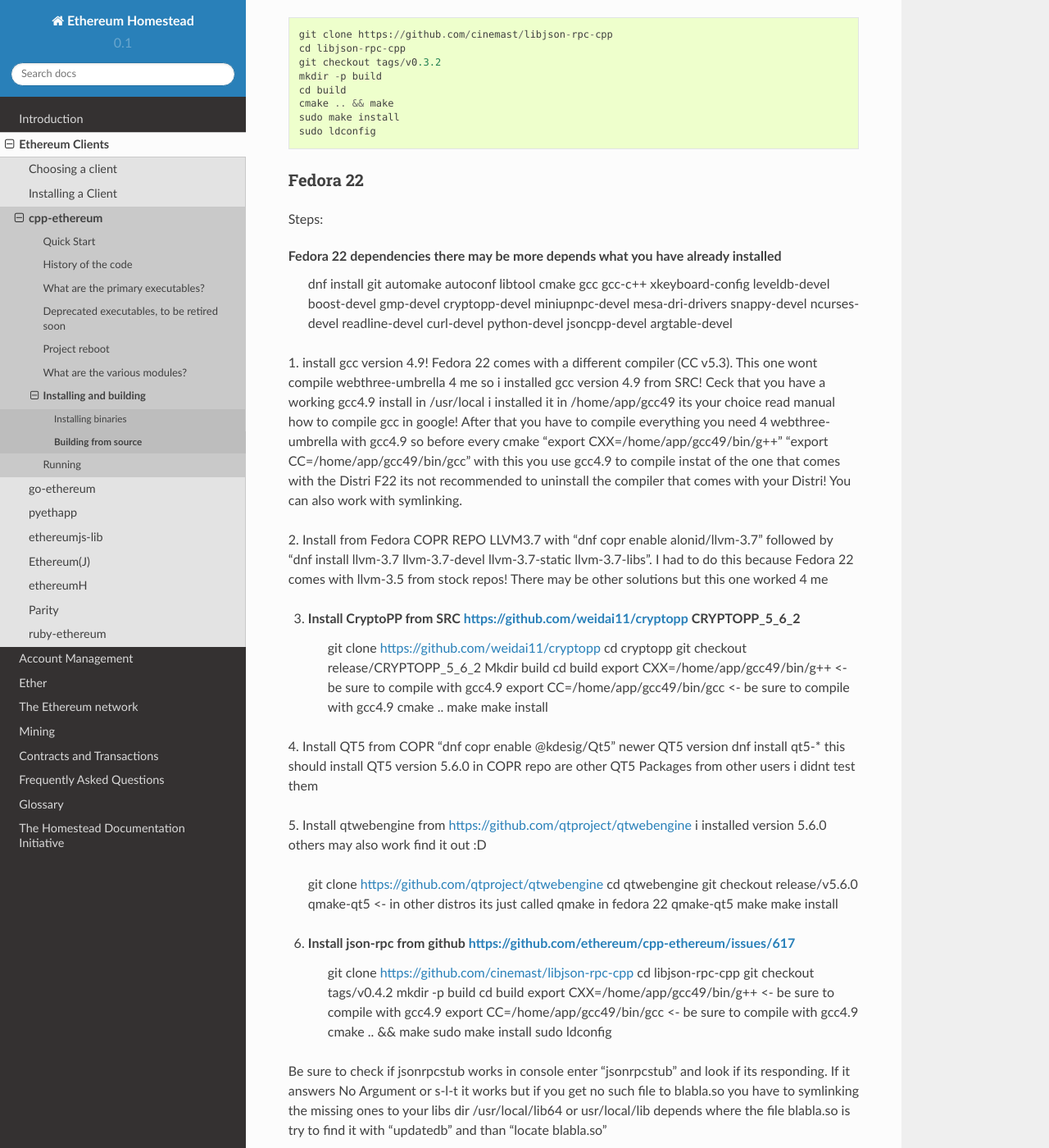
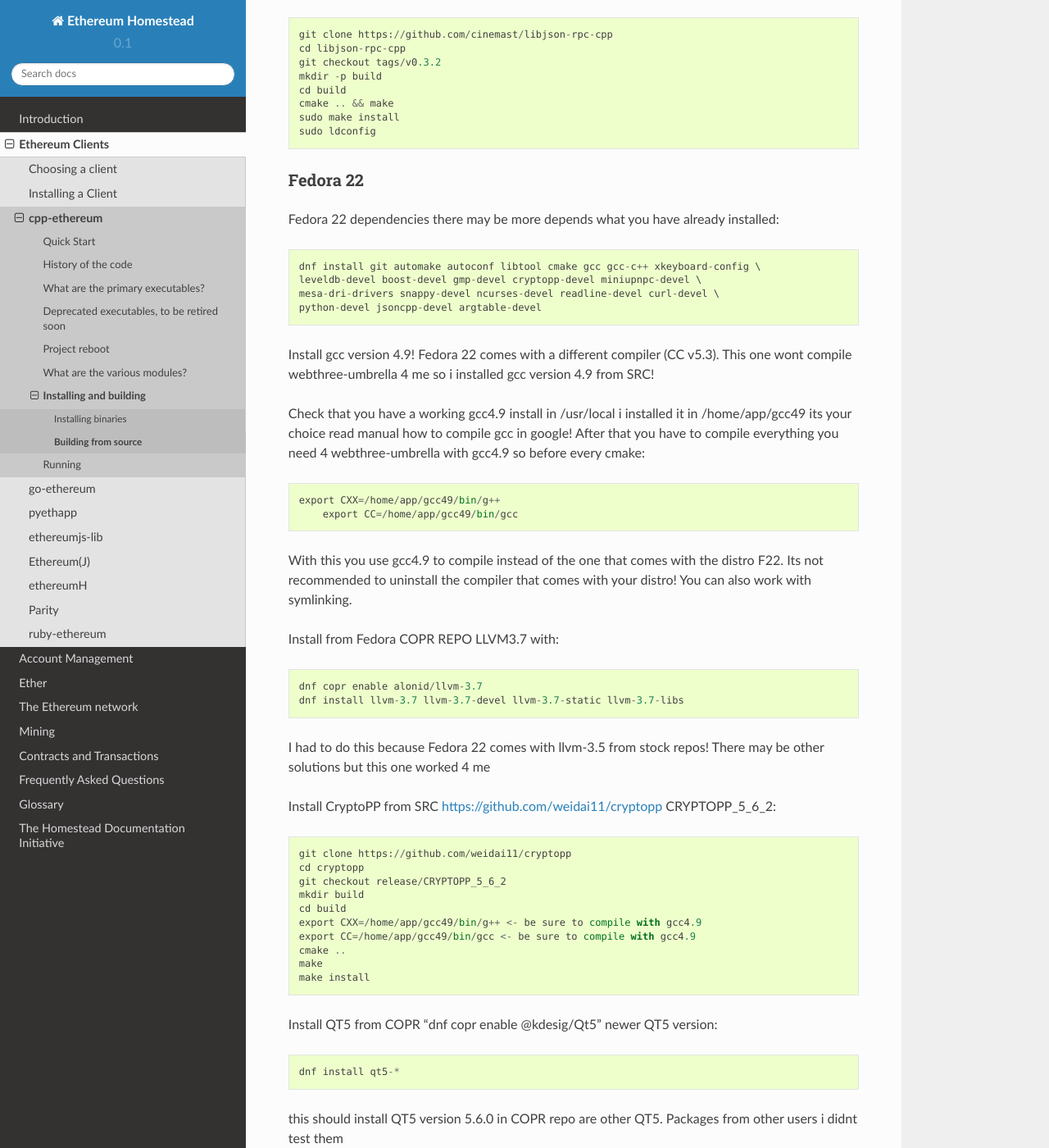
Before and after one commit to ethereum/homestead-guide, a Sphinx documentation site: the page built from source/ethereum-clients/cpp-ethereum/building-from-source/linux.rst, in a window 1280 px wide and 1400 px high, scrolled down 3691 px. Shown: the whole window at 82% size. Built offline with Sphinx 7.4.7 and the Read the Docs theme 2.0.0, drawn with Linux system fonts in a browser that asks for light colours; some of the changed text lies outside the part shown.

Commit message:
Various little markup edits to get warning-free and consistent. Added tflux99 to the credits for his Fedora 22 instructions.

```diff
--- a/source/ethereum-clients/cpp-ethereum/building-from-source/linux.rst
+++ b/source/ethereum-clients/cpp-ethereum/building-from-source/linux.rst
@@ -197,74 +197,87 @@
 
 Fedora 22
 --------------------------------------------------------------------------------
-Steps: ::
 
-Fedora 22 dependencies there may be more depends what you have already installed
+Fedora 22 dependencies there may be more depends what you have already installed: ::
+
     dnf install git automake autoconf libtool cmake gcc gcc-c++ xkeyboard-config \
     leveldb-devel boost-devel gmp-devel cryptopp-devel miniupnpc-devel \
     mesa-dri-drivers snappy-devel ncurses-devel readline-devel curl-devel \
     python-devel jsoncpp-devel argtable-devel
 
-1. install gcc version 4.9! Fedora 22 comes with a different compiler (CC v5.3).
+Install gcc version 4.9! Fedora 22 comes with a different compiler (CC v5.3).
 This one wont compile webthree-umbrella 4 me so i installed gcc version 4.9 from SRC!
-Ceck that you have a working gcc4.9 install in /usr/local i installed it in
+
+Check that you have a working gcc4.9 install in /usr/local i installed it in
 /home/app/gcc49 its your choice read manual how to compile gcc in google! After that
 you have to compile everything you need 4 webthree-umbrella with gcc4.9 so before
-every cmake "export CXX=/home/app/gcc49/bin/g++" "export CC=/home/app/gcc49/bin/gcc"
-with this you use gcc4.9 to compile instat of the one that comes with the Distri F22
-its not recommended to uninstall the compiler that comes with your Distri! You can
-also work with symlinking.
+every cmake: ::
 
-2. Install from Fedora COPR REPO LLVM3.7 with "dnf copr enable alonid/llvm-3.7"
-followed by "dnf install llvm-3.7 llvm-3.7-devel llvm-3.7-static llvm-3.7-libs".
+    export CXX=/home/app/gcc49/bin/g++
+	export CC=/home/app/gcc49/bin/gcc
+
+With this you use gcc4.9 to compile instead of the one that comes with the
+distro F22.  Its not recommended to uninstall the compiler that comes with your
+distro! You can also work with symlinking.
+
+Install from Fedora COPR REPO LLVM3.7 with: ::
+
+    dnf copr enable alonid/llvm-3.7
+    dnf install llvm-3.7 llvm-3.7-devel llvm-3.7-static llvm-3.7-libs
+
 I had to do this because Fedora 22 comes with llvm-3.5 from stock repos! There
 may be other solutions but this one worked 4 me
 
-3. Install CryptoPP from SRC https://github.com/weidai11/cryptopp CRYPTOPP_5_6_2
-	git clone https://github.com/weidai11/cryptopp
-	cd cryptopp
-	git checkout release/CRYPTOPP_5_6_2
-	Mkdir build
-	cd build
-	export CXX=/home/app/gcc49/bin/g++ <- be sure to compile with gcc4.9
-	export CC=/home/app/gcc49/bin/gcc <- be sure to compile with gcc4.9
-	cmake ..
-	make
-	make install
+Install CryptoPP from SRC https://github.com/weidai11/cryptopp CRYPTOPP_5_6_2: ::
 
-4. Install QT5 from COPR "dnf copr enable @kdesig/Qt5" newer QT5 version
-dnf install qt5-* this should install QT5 version 5.6.0 in COPR repo are other QT5
-Packages from other users i didnt test them
+    git clone https://github.com/weidai11/cryptopp
+    cd cryptopp
+    git checkout release/CRYPTOPP_5_6_2
+    mkdir build
+    cd build
+    export CXX=/home/app/gcc49/bin/g++ <- be sure to compile with gcc4.9
+    export CC=/home/app/gcc49/bin/gcc <- be sure to compile with gcc4.9
+    cmake ..
+    make
+    make install
 
-5. Install qtwebengine from https://github.com/qtproject/qtwebengine i installed
-version 5.6.0 others may also work find it out :D
-	git clone https://github.com/qtproject/qtwebengine
-	cd qtwebengine
-	git checkout release/v5.6.0
-	qmake-qt5 <- in other distros its just called qmake in fedora 22 qmake-qt5
-	make
-	make install
+Install QT5 from COPR "dnf copr enable @kdesig/Qt5" newer QT5 version: ::
 
-6. Install json-rpc from github https://github.com/ethereum/cpp-ethereum/issues/617
-    	git clone https://github.com/cinemast/libjson-rpc-cpp
-    	cd libjson-rpc-cpp
-    	git checkout tags/v0.4.2
-    	mkdir -p build
-    	cd build
-	export CXX=/home/app/gcc49/bin/g++ <- be sure to compile with gcc4.9
-	export CC=/home/app/gcc49/bin/gcc <- be sure to compile with gcc4.9
-    	cmake .. && make
-    	sudo make install
-    	sudo ldconfig
+    dnf install qt5-*
+
+this should install QT5 version 5.6.0 in COPR repo are other QT5.  Packages from other users i didnt test them
+
+Install qtwebengine from https://github.com/qtproject/qtwebengine i installed
+version 5.6.0 others may also work find it out :D ::
+
+    git clone https://github.com/qtproject/qtwebengine
+    cd qtwebengine
+    git checkout release/v5.6.0
+    qmake-qt5 <- in other distros its just called qmake in fedora 22 qmake-qt5
+    make
+    make install
+
+Install json-rpc from github https://github.com/ethereum/cpp-ethereum/issues/617: ::
+
+    git clone https://github.com/cinemast/libjson-rpc-cpp
+    cd libjson-rpc-cpp
+    git checkout tags/v0.4.2
+    mkdir -p build
+    cd build
+    export CXX=/home/app/gcc49/bin/g++ <- be sure to compile with gcc4.9
+    export CC=/home/app/gcc49/bin/gcc <- be sure to compile with gcc4.9
+    cmake .. && make
+    sudo make install
+    sudo ldconfig
 
 Be sure to check if jsonrpcstub works in console enter "jsonrpcstub" and look if its responding.
 If it answers No Argument or s-l-t it works but if you get no such file to blabla.so you have to
 symlinking the missing ones to your libs dir /usr/local/lib64 or usr/local/lib depends where the
 file blabla.so is try to find it with "updatedb" and than "locate blabla.so"
 
-7. Try to compile now it should work if not there a missing symlinks cause of no such file easyfix
+Try to compile now it should work if not there a missing symlinks cause of no such file easyfix
 or there are some missing Packages try to find them with dnf like this "dnf search packname*" or
-"dnf list packname*" all i can say its not a 5 min compile of webthree-umbrella njoy Tflux99: ::
+"dnf list packname*" all i can say its not a 5 min compile of webthree-umbrella enjoy Tflux99.
 
 
 Installing dependencies for openSUSE
@@ -276,12 +289,12 @@
 First install dependencies provided by the main repos: ::
 
     zypper in git automake autoconf libtool cmake gcc gcc-c++ \
-	xkeyboard-config leveldb-devel boost-devel gmp-devel \
-	cryptopp-devel libminiupnpc-devel libqt5-qtbase-common-devel \
-	libqt5-qtdeclarative-devel libQTWebKit-devel libqt5-qtwebengine-devel \
-	libQt5Concurrent-devel Mesa ncurses-devel readline-devel libcurl-devel \
-	llvm llvm-clang llvm-clang-devel llvm-devel libLLVM binutils \
-	libmicrohttp-devel jsoncpp-devel opencl-headers-1.2 zlib-devel
+        xkeyboard-config leveldb-devel boost-devel gmp-devel \
+        cryptopp-devel libminiupnpc-devel libqt5-qtbase-common-devel \
+        libqt5-qtdeclarative-devel libQTWebKit-devel libqt5-qtwebengine-devel \
+        libQt5Concurrent-devel Mesa ncurses-devel readline-devel libcurl-devel \
+        llvm llvm-clang llvm-clang-devel llvm-devel libLLVM binutils \
+        libmicrohttp-devel jsoncpp-devel opencl-headers-1.2 zlib-devel
 
 It may be possible to use the generic `libOpenCL1`, but I have only tested with the
 AMD proprietary package from the AMD drivers repo `fglrx64_opencl_SUSE421`
--- a/source/ethereum-clients/ruby-ethereum/ruby-ethereum.rst
+++ b/source/ethereum-clients/ruby-ethereum/ruby-ethereum.rst
@@ -14,5 +14,5 @@
 
 Related
 --------------------------------------------------------------------------------
-* `ethereum serpent <https://github.com/janx/ruby-serpent>`_:  Ruby binding to the `Ethereum Serpent <https://github.com/ethereum/wiki/wiki/Serpent>`_ compiler.
-* `ethereum ruby <https://github.com/DigixGlobal/ethereum-ruby>`_: a pure-Ruby JSON-RPC wrapper for communicating with an Ethereum node. To use this library you will need to have a running Ethereum node with IPC support enabled (default). Currently, the :ref:`go-ethereum` client is supported.
+* `ruby-serpent <https://github.com/janx/ruby-serpent>`_:  Ruby binding to the `Ethereum Serpent <https://github.com/ethereum/wiki/wiki/Serpent>`_ compiler.
+* `ethereum-ruby <https://github.com/DigixGlobal/ethereum-ruby>`_: a pure-Ruby JSON-RPC wrapper for communicating with an Ethereum node. To use this library you will need to have a running Ethereum node with IPC support enabled (default). Currently, the :ref:`go-ethereum` client is supported.
--- a/source/introduction/contributors.rst
+++ b/source/introduction/contributors.rst
@@ -54,3 +54,4 @@
 - `c0d3inj3cT <http://github.com/c0d3inj3cT>`_
 - `LucaTony <https://github.com/LucaTony>`_
 - `madhancr <https://github.com/madhancr>`_
+- `tflux99 <https://github.com/tflux99>`_
```
